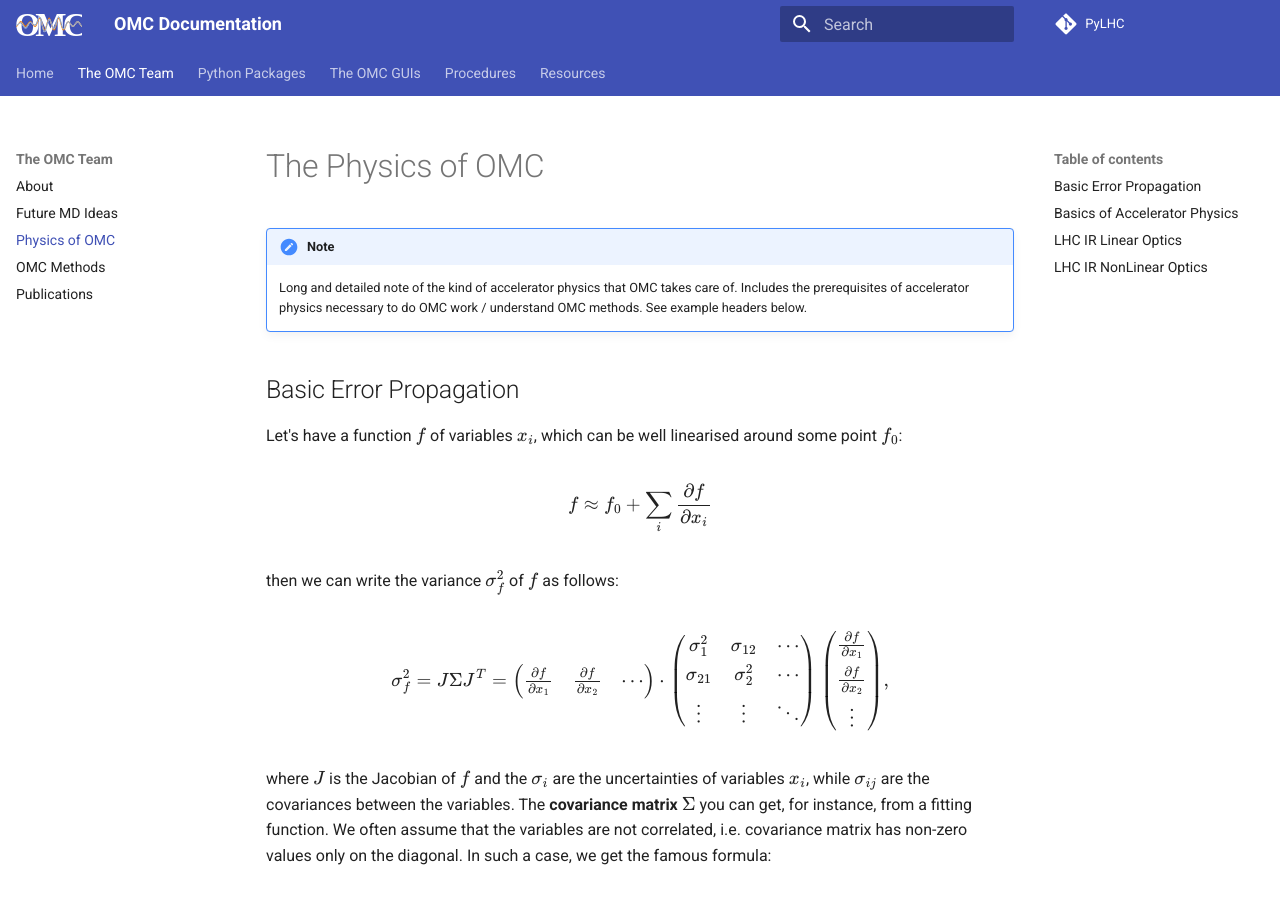
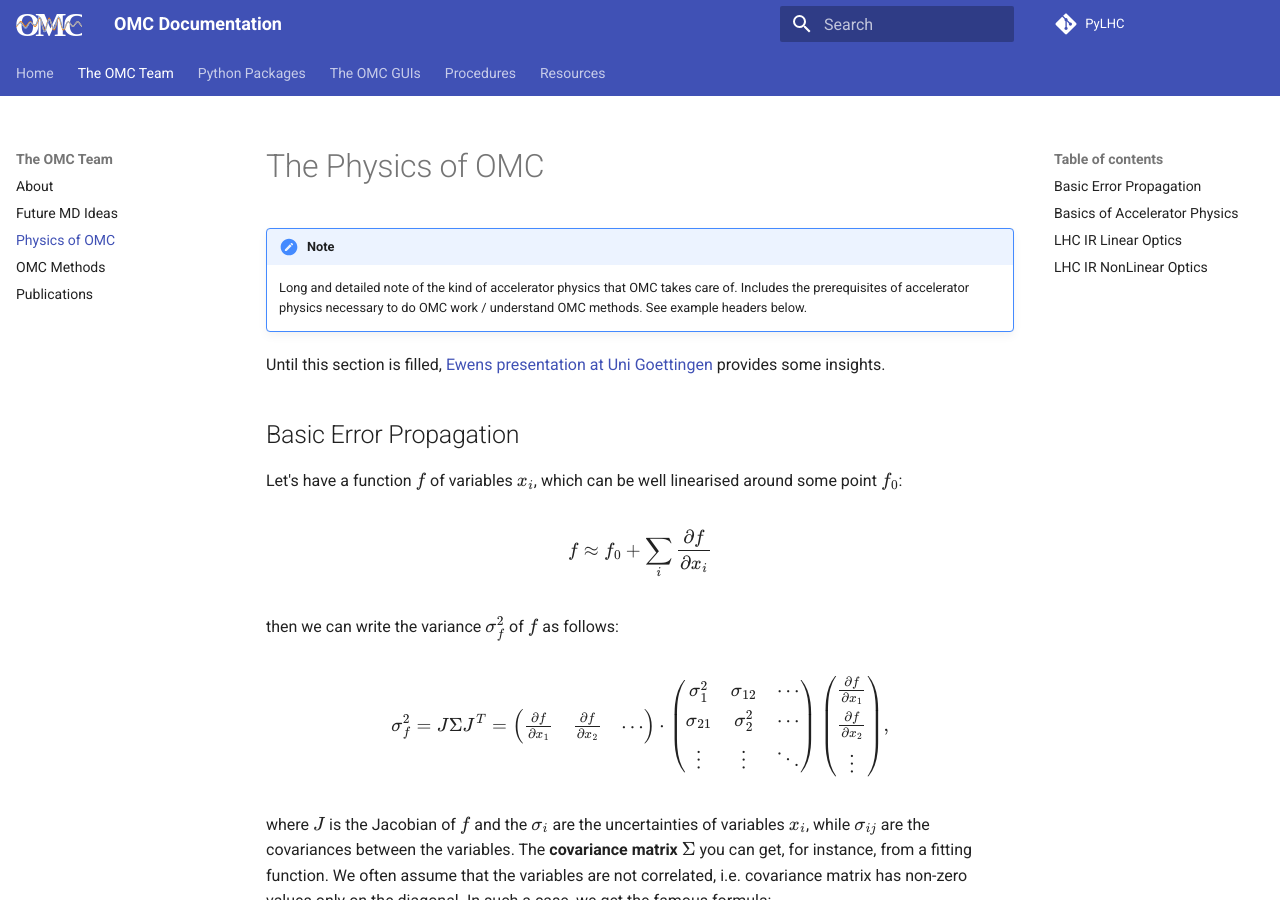
Before and after one commit to pylhc/pylhc.github.io, an MkDocs documentation site: the page built from docs/omc_team/physics.md, in a window 1280 px wide and 900 px high. Built offline with MkDocs 1.6.1 and Material for MkDocs 9.7.7, drawn with Linux system fonts in a browser that asks for light colours.

Commit message:
Added Ewens Pres

```diff
--- a/docs/omc_team/physics.md
+++ b/docs/omc_team/physics.md
@@ -4,6 +4,9 @@
     Long and detailed note of the kind of accelerator physics that OMC takes care of.
     Includes the prerequisites of accelerator physics necessary to do OMC work / understand OMC methods.
     See example headers below.
+
+
+Until this section is filled, [Ewens presentation at Uni Goettingen][maclean_goettingen_2019]{target=_blank} provides some insights.
 
 ## Basic Error Propagation
 
@@ -46,3 +49,4 @@ For details, see the more extensive [Wikipedia article about propagation of unce
 
 
 [wiki_propagation_uncertainty]: https://en.wikipedia.org/wiki/Propagation_of_uncertainty
+[maclean_goettingen_2019]: https://indico.cern.ch/event/788195/contributions/3364867/attachments/1886006/3109100/2019_07_25_HASCO_lcomp.pdf
```
